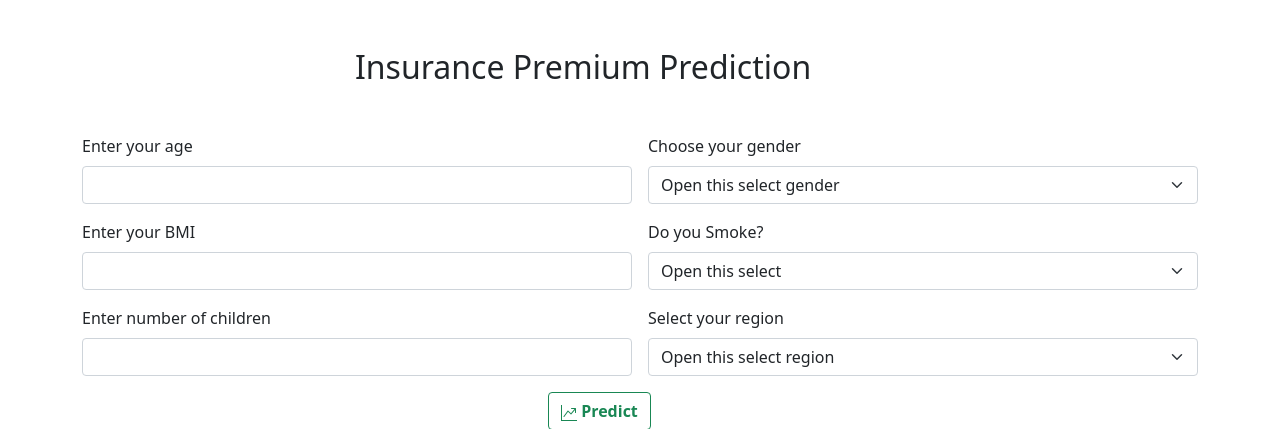
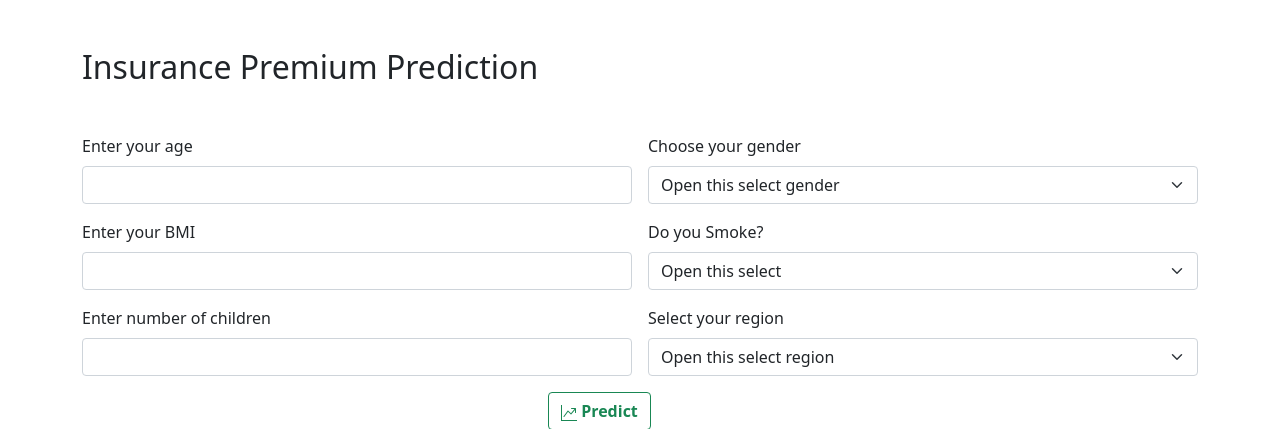
Before and after one commit to jitendra25720/Insurance-Prediction-Webapp, a Flask app: page / in a window 1280 px wide. Shown: the part 56-485 px from the top of the page. Run offline with Flask 2, Linux system fonts and the light colour scheme.

Commit message:
main title adjusted

```diff
--- a/templates/index.html
+++ b/templates/index.html
@@ -6,7 +6,7 @@
 <!-- age	sex	bmi	children	smoker	region	expenses -->
 
 <div class="container my-5">
-  <h2 class="col-12 mx-auto" , style="width: 600px;">Insurance Premium Prediction</h2>
+  <h2>Insurance Premium Prediction</h2>
 </div>
 <div class="container my-5 ">
 
```
